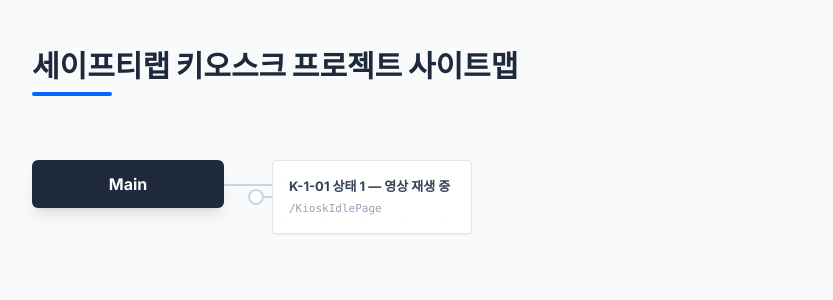
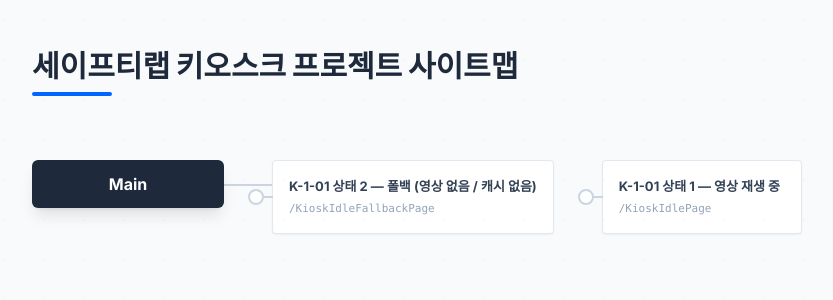
Before and after one commit to kkh851211/safetylabai, a React (Vite) app: page / in a window 1280 px wide. Shown: the top 300 px of the page, without its empty margins (16-849 px from the left). Built offline with nearby package versions, Linux system fonts and the light colour scheme.

Commit message:
K-1-01 상태 2 — 폴백 (영상 없음 / 캐시 없음)

```diff
--- a/src/app/pages/IndexPage.tsx
+++ b/src/app/pages/IndexPage.tsx
@@ -17,8 +17,12 @@ const IndexPage: React.FC = () => {
     .map((path) => {
       const parts = path.split('/');
       const fileName = parts.pop()?.replace('.tsx', '') || '';
-      // Category is the last directory name before the file, excluding '.' and '..'
-      const category = parts.filter(p => p !== '.' && p !== '..').pop() || 'Main';
+
+      // Get category: look for the directory containing the file
+      // Paths from glob look like "../pages/components/file.tsx"
+      // After pop(), parts is ["..", "pages", "components"]
+      const categoryParts = parts.filter(p => p !== '.' && p !== '..' && p !== 'pages');
+      const category = categoryParts.length > 0 ? categoryParts[categoryParts.length - 1] : 'Main';
 
       // Get the exported title or fallback to fileName
       const displayName = pages[path]?.title || fileName;
@@ -30,12 +34,12 @@ const IndexPage: React.FC = () => {
         category: category
       };
     })
-    .filter(page =>
-      page.name !== 'IndexPage' &&
-      page.name !== 'index' &&
-      page.category.toLowerCase() !== 'components' &&
-      !page.path.toLowerCase().includes('component')
-    );
+    .filter(page => {
+      const isSystemPage = page.name === 'IndexPage' || page.name === 'index';
+      const isComponent = page.category.toLowerCase().includes('component') ||
+                          page.path.toLowerCase().includes('component');
+      return !isSystemPage && !isComponent;
+    });
 
   // Group pages by category
   const groupedPages = allPages.reduce((acc, page) => {
--- /dev/null
+++ b/src/app/pages/KioskIdleFallbackPage.tsx
@@ -0,0 +1,13 @@
+import { KioskIdleFallbackScreen } from "./components/kiosk-idle-fallback-screen";
+
+export const title = "K-1-01 상태 2 — 폴백 (영상 없음 / 캐시 없음)";
+
+export default function KioskIdleFallbackPage() {
+  return (
+    <div className="min-h-screen w-full flex items-center justify-center bg-[#0a0a0a] overflow-auto py-10">
+      <div className="transform origin-top scale-[0.4] sm:scale-[0.5] md:scale-[0.6] lg:scale-[0.8] xl:scale-100 transition-transform duration-300">
+        <KioskIdleFallbackScreen />
+      </div>
+    </div>
+  );
+}
--- /dev/null
+++ b/src/app/pages/components/kiosk-idle-fallback-screen.tsx
@@ -0,0 +1,43 @@
+import { Hand } from "lucide-react";
+
+export function KioskIdleFallbackScreen() {
+  return (
+    <div className="relative w-[1080px] h-[1920px] bg-black overflow-hidden shadow-2xl">
+      {/* Top Area - y=0 to y=200 */}
+      <div className="absolute top-0 left-0 w-[1080px] h-[200px]">
+        {/* Version Text - Bottom-Right of Top Area */}
+        <div className="absolute bottom-4 right-4 text-[14pt] text-gray-500 opacity-40">
+          v1.1.0
+        </div>
+      </div>
+
+      {/* Service Logo Placeholder - y=800 to y=1100, centered horizontally */}
+      <div
+        className="absolute w-[400px] h-[200px] bg-white flex items-center justify-center shadow-lg rounded-xl"
+        style={{ top: '800px', left: '50%', transform: 'translateX(-50%)' }}
+      >
+        <div className="text-gray-400 text-3xl font-bold tracking-tighter opacity-50">SERVICE LOGO</div>
+      </div>
+
+      {/* Semi-transparent overlay bar - y=1400 to y=1650 */}
+      <div
+        className="absolute left-0 w-[1080px] h-[250px] flex flex-col items-center justify-center gap-3 z-20"
+        style={{ top: '1400px', backgroundColor: 'var(--color-bg-overlay)' }}
+      >
+        <p
+          className="text-[28pt] text-center"
+          style={{ color: 'var(--color-text-on-dark)' }}
+        >
+          화면을 터치하면 시작됩니다
+        </p>
+
+        {/* Finger Tap Icon */}
+        <Hand
+          className="w-12 h-12"
+          style={{ color: 'var(--color-text-on-dark)' }}
+          strokeWidth={1.5}
+        />
+      </div>
+    </div>
+  );
+}
```
